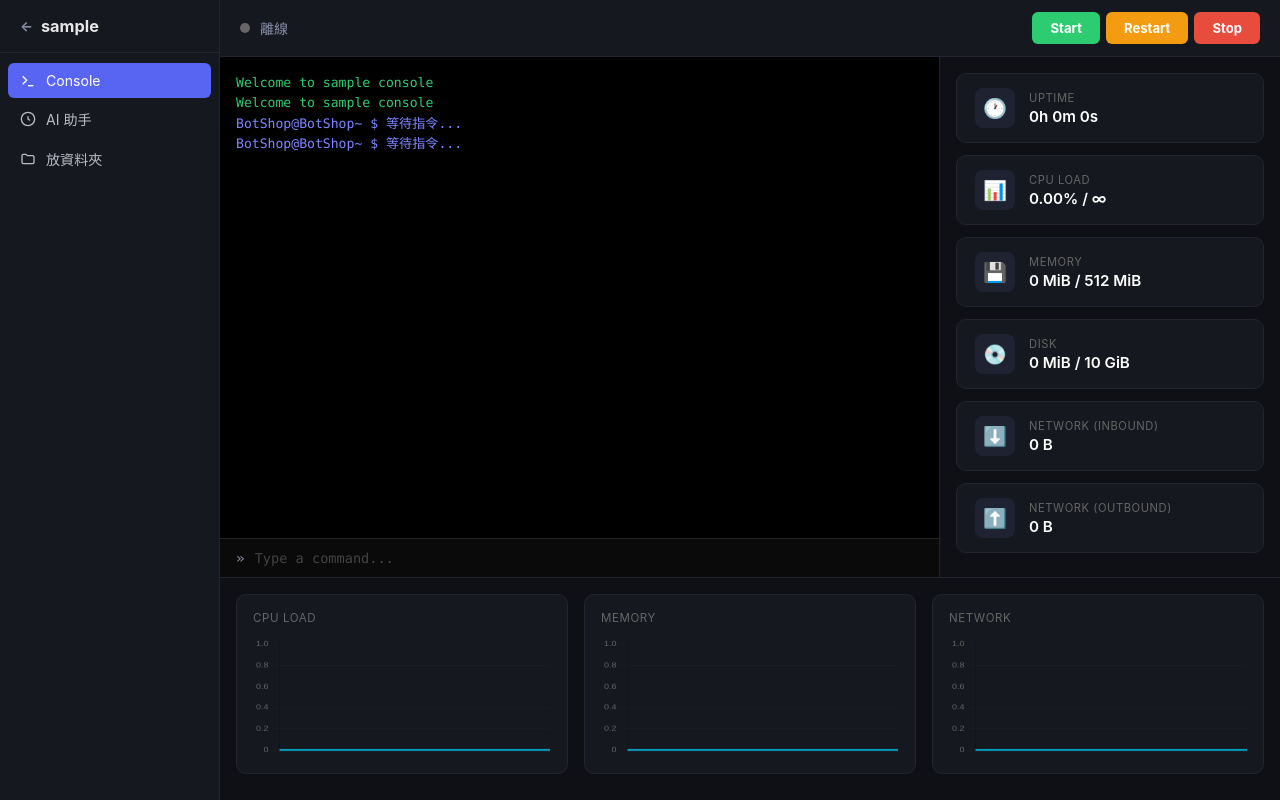
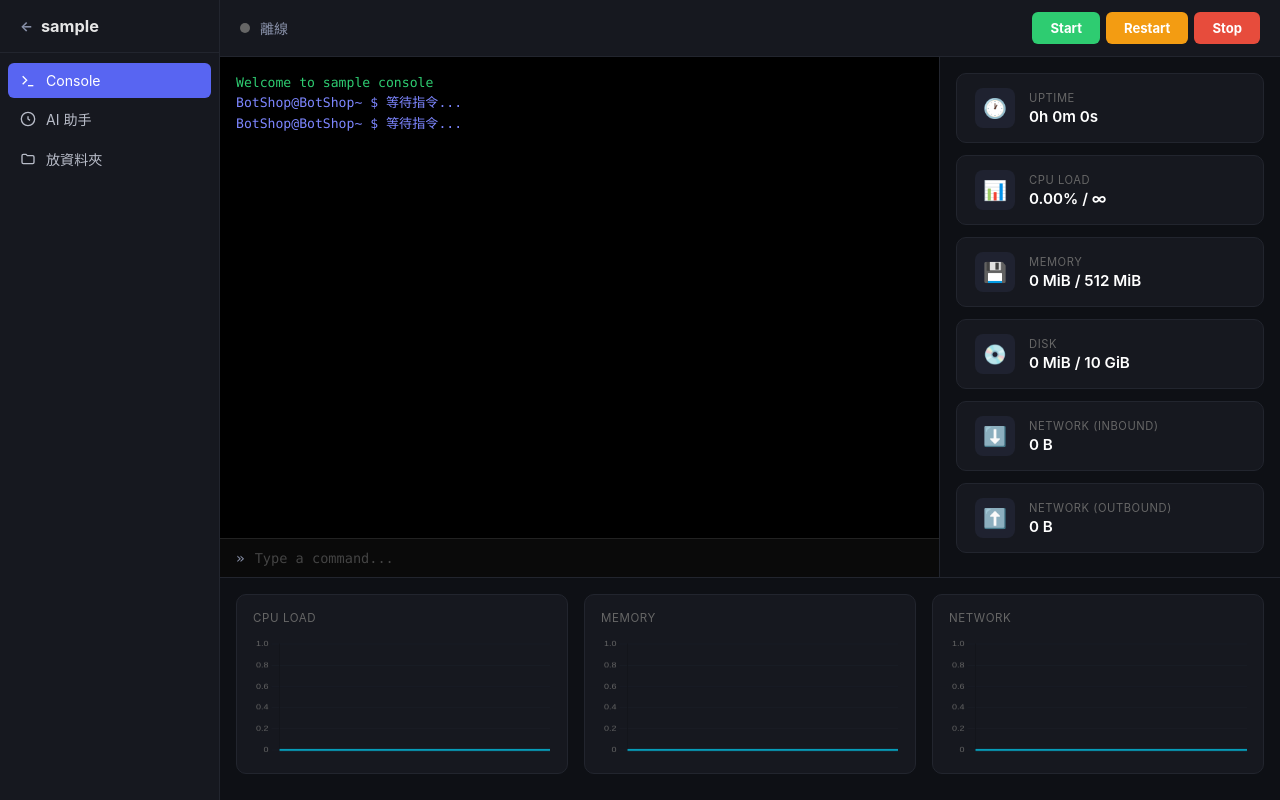
Before and after one commit to jjjhnhhyh-lab/botshop-01431, a Flask app: a page that uses templates/server_console.html in a window 1280 px wide. Run offline with Flask 3, Linux system fonts and the light colour scheme; the visitor is signed in with stand-in values (Sample User, id 1); data that the repository does not hold is empty; some libraries are stand-ins or nearby versions.

Commit message:
console: remove duplicate welcome

```diff
--- a/templates/server_console.html
+++ b/templates/server_console.html
@@ -668,7 +668,6 @@ if (term.children.length === 0) {
 }
 loadRecentLogs().then(() => startConsolePolling());
 setDot('offline');
-tlog('Welcome to ' + SERVER_NAME + ' console', 'ok');
 setTimeout(() => tlog('BotShop@BotShop~ $ 等待指令...', 'info'), 500);
 </script>
 
```
